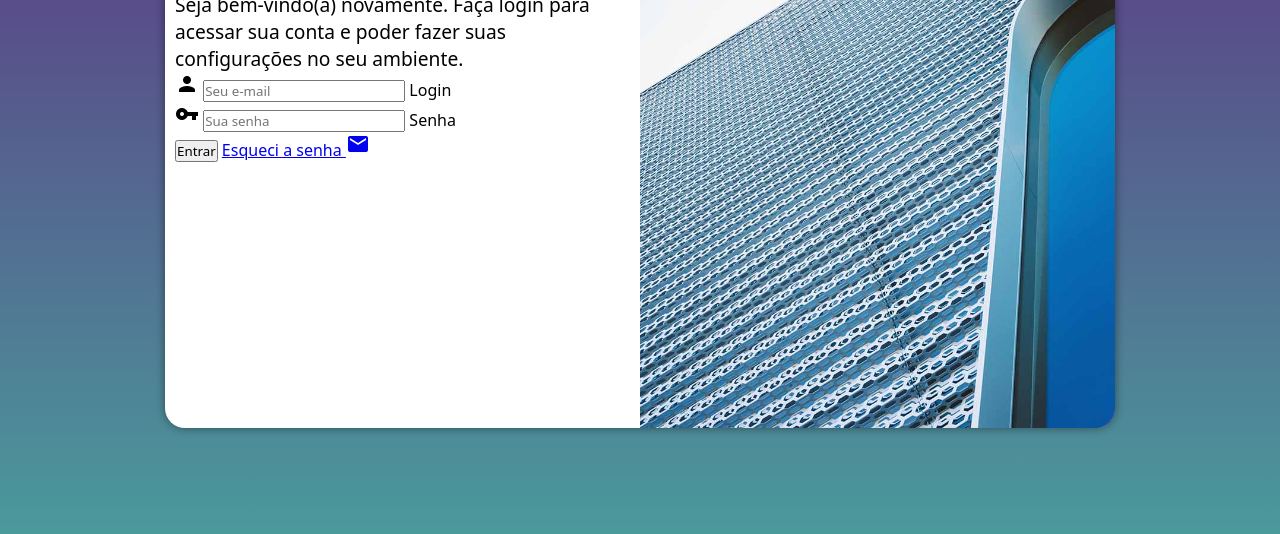
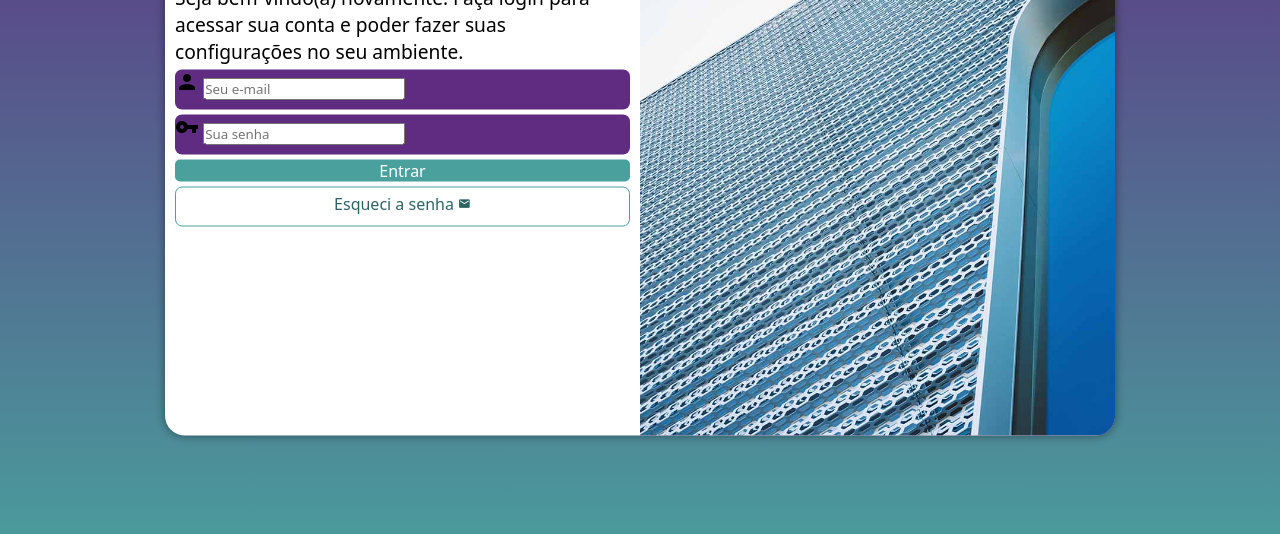
Before and after one commit to daniellwendyson/projeto-login, a plain HTML site: page index.html in a window 1280 px wide. Shown: the part 222-756 px from the top of the page. Drawn offline with Linux system fonts and the light colour scheme.

Commit message:
formatação do form

```diff
--- a/estilos/style.css
+++ b/estilos/style.css
@@ -34,7 +34,7 @@ section#login {
 
     background-color: white;
     width: 250px;
-    height: 500px;
+    height: 515px;
     border-radius: 20px;
     box-shadow: 0px 0px 10px rgba(0, 0, 0, 0.450);
 
@@ -63,3 +63,55 @@ div#formulario > h1 {
 div#formulario > p {
     font-size: 0.8em;
 }
+
+form > div.campo {
+    background-color: #5f2c82;
+    display: block;
+    width: 100%;
+    height: 40px;
+    border-radius: 7px;
+    margin: 5px 0px;
+}
+
+div.campo label {
+    display: none;
+}
+
+form > input[type=submit] {
+    display: block;
+    font-size: 1em;
+    width: 100%;
+    height: 40%;
+    background-color: #49a09d;
+    color: white;
+    border: none;
+    border-radius: 5px;
+    cursor: pointer;
+}
+
+form > input[type=submit]:hover {
+    background-color: #2d6462;
+}
+
+form > a.botao {
+    display: block;
+    text-align: center;
+    font-size: 1em;
+    width: 100%;
+    height: 40px;
+    padding-top: 5px;
+    margin-top: 5px;
+    background-color: white;
+    color: #2d6462;
+    border: 1px solid #49a09d;
+    border-radius: 7px;
+    text-decoration: none;
+}
+
+form > a.botao:hover {
+    background-color: #6cd3cf;
+}
+
+form > a.botao > i {
+    font-size: 0.8em;
+}
--- a/index.html
+++ b/index.html
@@ -30,7 +30,7 @@
                         <label for="isenha">Senha</label>
                     </div>
                     <input type="submit" value="Entrar">
-                    <a href="esqueci.html">Esqueci a senha <i class="material-icons">mail</i></a>
+                    <a href="esqueci.html" class="botao">Esqueci a senha <i class="material-icons">mail</i></a>
                 </form>
             </div>
         </section>
```
